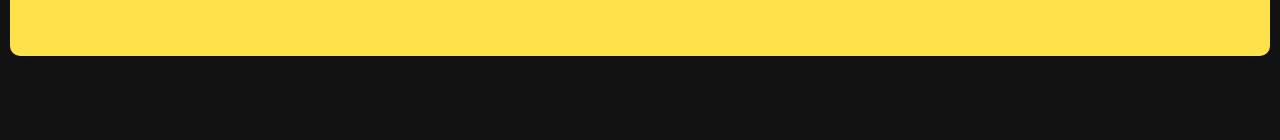
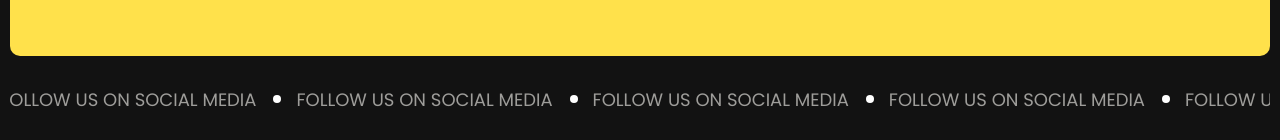
Before and after one commit to SM8UTI/Alvy-fashion-website, a React (Vite) app: page / in a window 1280 px wide. Shown: the part 6731-6871 px from the top of the page. Before the commit the page ends 6807 px from the top, so only its background shows below. Built offline with nearby package versions, Linux system fonts and the light colour scheme.

Commit message:
Contact container 2 marquee  added

```diff
--- a/package.json
+++ b/package.json
@@ -11,6 +11,7 @@
   "dependencies": {
     "react": "^18.2.0",
     "react-dom": "^18.2.0",
+    "react-fast-marquee": "^1.3.5",
     "react-icon": "^1.0.0",
     "react-icons": "^4.8.0",
     "react-router-dom": "^6.9.0",
--- a/src/components/Contact.jsx
+++ b/src/components/Contact.jsx
@@ -1,6 +1,7 @@
 import React from "react";
 import CircleIcon from "./CircleIcon";
 import "./Contact.scss";
+import Marquee from "react-fast-marquee";
 
 const Contact = () => {
   return (
@@ -17,8 +18,18 @@ const Contact = () => {
       </div>
 
       <div className="container-2">
+        <Marquee pauseOnHover gradient={false}>
+          <span>Follow us on social media</span>
+          <span>Follow us on social media</span>
+          <span>Follow us on social media</span>
+          <span>Follow us on social media</span>
+          <span>Follow us on social media</span>
+          <span>Follow us on social media</span>
+          <span>Follow us on social media</span>
+          <span>Follow us on social media</span>
+        </Marquee>
+      </div>
 
-      </div>
     </div>
   );
 };
--- a/src/components/Contact.scss
+++ b/src/components/Contact.scss
@@ -63,5 +63,28 @@
         white-space: nowrap;
       }
     }
+
+    &-2 {
+      margin-block: 2rem;
+      span {
+        text-transform: uppercase;
+        font-size: 1.8rem;
+        position: relative;
+        margin-left: 4rem;
+        color: #9e9d9a;
+
+        &::after {
+          content: "";
+          position: absolute;
+          top: 50%;
+          right: -2.5rem;
+          translate: 0 -50%;
+          width: 8px;
+          aspect-ratio: 1;
+          border-radius: 50%;
+          background-color: var(--bgw);
+        }
+      }
+    }
   }
 }
```
Also changed, not shown: 1 other file (tests, documents, lock files or other folders).
